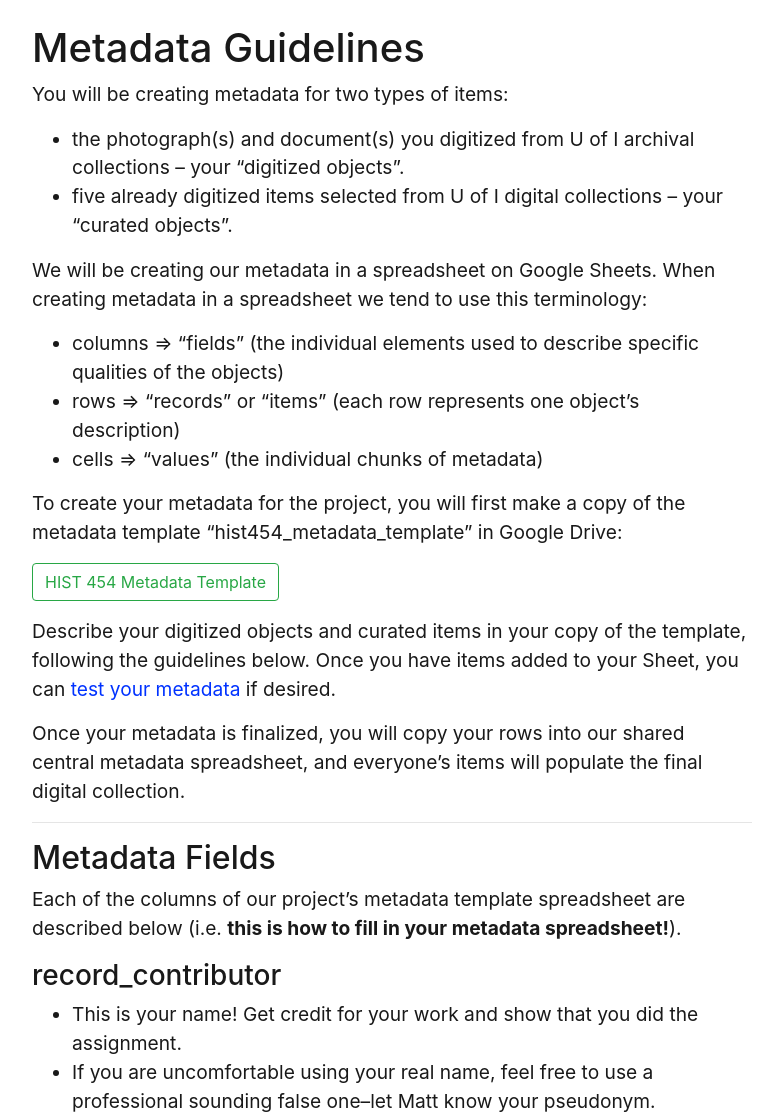
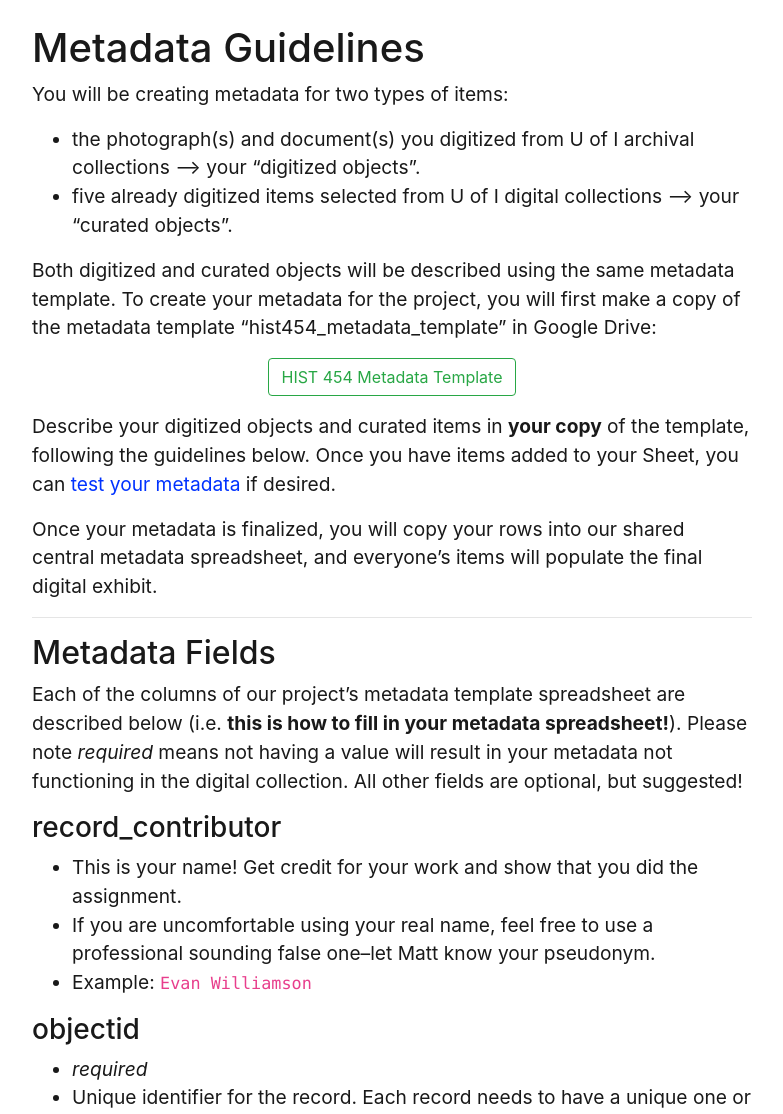
Before and after one commit to evanwill/hist-454-2022, a Jekyll site: the page built from pages/project/metadata.md, in a window 1280 px wide and 1400 px high. Shown: the part 286-1400 px from the top of the window, without its empty margins (248-1031 px from the left). Built offline with Jekyll 4.4.1, drawn with Linux system fonts in a browser that asks for light colours; some of the changed text lies outside the part shown.

Commit message:
rearrange metadata details

```diff
--- a/_data/config-nav.csv
+++ b/_data/config-nav.csv
@@ -12,4 +12,5 @@
 Digitization Guidelines,/digitization.html,About
 Curation Guidelines,/curation.html,About
 Metadata Guidelines,/metadata.html,About
+Spreadsheet Tips,/spreadsheets.html,About
 Test Metadata,/setup/,About
--- a/assets/hist404-template.csv
+++ b/assets/hist404-template.csv
@@ -1,3 +1,3 @@
-record_contributor,objectid,filename,title,creator,date,description,subject,location,latitude,longitude,source,source_link,identifier,type,format_original,format,rightsstatement
-Example Person,hist454-ep01,hist454-ep01.jpg,Portrait of Two Men Burned in the Forest Fire,"Barnard Studio (Wallace, Idaho)",1910-01-10,"Posed studio portrait of two men. Both are wrapped in bandages. The man on the left has a large bandage on his head under his hat, and his face exhibits peeling. The man on the right has a similar injury, and also has both of his hands wrapped in gauze. l-r: Mr. Zeller, Anton Canjar. 5 x 7 black and white glass negative.",group portraits; commercial portraiture; fire (physical concept); fire damage; fires (events),"Wallace, Idaho",47.48089,-115.928038,"PG 8, Barnard-Stockbridge Collection, University of Idaho Library Special Collections and Archives",,pg8-x-545i,Image;StillImage,,image/jpeg,http://rightsstatements.org/vocab/NoC-US/1.0/
-Example Person,hist454ep02,https://uidaholib.github.io/hist404-fall2018/objects/mg5-037-001534.pdf,First Aid Contest Flyer,Twin City First Aid Association,1918-04-22,"This flyer is advertising a first aid comptetion and the prizes for the winners of said contest are listed. This contest took place during World War I and this can be seen in the advertising.",Contest; Flyer; First Aid,"Wallace, Idaho",47.47141,-115.924357,Stanley Easton,,mg5-037-001534,Text,,application/pdf,http://rightsstatements.org/vocab/NoC-US/1.0/
+record_contributor,objectid,filename,title,creator,date,description,subject,location,latitude,longitude,source,identifier,type,format_original,format,rightsstatement
+Example Person,hist454-ep01,hist454-ep01.jpg,Portrait of Two Men Burned in the Forest Fire,"Barnard Studio (Wallace, Idaho)",1910-01-10,"Posed studio portrait of two men. Both are wrapped in bandages. The man on the left has a large bandage on his head under his hat, and his face exhibits peeling. The man on the right has a similar injury, and also has both of his hands wrapped in gauze. l-r: Mr. Zeller, Anton Canjar. 5 x 7 black and white glass negative.",group portraits; commercial portraiture; fire (physical concept); fire damage; fires (events),"Wallace, Idaho",47.48089,-115.928038,"PG 8, Barnard-Stockbridge Collection, University of Idaho Library Special Collections and Archives",pg8-x-545i,Image;StillImage,,image/jpeg,http://rightsstatements.org/vocab/NoC-US/1.0/
+Example Person,hist454ep02,https://uidaholib.github.io/hist404-fall2018/objects/mg5-037-001534.pdf,First Aid Contest Flyer,Twin City First Aid Association,1918-04-22,"This flyer is advertising a first aid comptetion and the prizes for the winners of said contest are listed. This contest took place during World War I and this can be seen in the advertising.",Contest; Flyer; First Aid,"Wallace, Idaho",47.47141,-115.924357,Stanley Easton,mg5-037-001534,Text,,application/pdf,http://rightsstatements.org/vocab/NoC-US/1.0/
--- a/pages/project/metadata.md
+++ b/pages/project/metadata.md
@@ -8,24 +8,19 @@
 
 You will be creating metadata for two types of items:
 
-- the photograph(s) and document(s) you digitized from U of I archival collections -- your "digitized objects".
-- five already digitized items selected from U of I digital collections -- your "curated objects".
+- the photograph(s) and document(s) you digitized from U of I archival collections --> your "digitized objects".
+- five already digitized items selected from U of I digital collections --> your "curated objects".
 
-We will be creating our metadata in a spreadsheet on Google Sheets.
-When creating metadata in a spreadsheet we tend to use this terminology:
-
-- columns => "fields" (the individual elements used to describe specific qualities of the objects)
-- rows => "records" or "items" (each row represents one object's description)
-- cells => "values" (the individual chunks of metadata)
-
+Both digitized and curated objects will be described using the same metadata template.
 To create your metadata for the project, you will first make a copy of the metadata template "hist454_metadata_template" in Google Drive:
 
 [HIST 454 Metadata Template](https://docs.google.com/spreadsheets/d/1UG_JhZ1lYLsFeoNpO_D7dztmG8elcZlEaID-mz7QTh8/copy?usp=sharing){:.btn .btn-outline-success target="_blank" rel="noopener"}
+{:.text-center}
 
-Describe your digitized objects and curated items in your copy of the template, following the guidelines below.
+Describe your digitized objects and curated items in **your copy** of the template, following the guidelines below.
 Once you have items added to your Sheet, you can [test your metadata]({{ '/setup/' | relative_url }}) if desired.
 
-Once your metadata is finalized, you will copy your rows into our shared central metadata spreadsheet, and everyone's items will populate the final digital collection.
+Once your metadata is finalized, you will copy your rows into our shared central metadata spreadsheet, and everyone's items will populate the final digital exhibit.
 
 -----------
 
@@ -33,6 +28,8 @@
 
 Each of the columns of our project's metadata template spreadsheet are described below
 (i.e. **this is how to fill in your metadata spreadsheet!**).
+Please note *required* means not having a value will result in your metadata not functioning in the digital collection.
+All other fields are optional, but suggested!
 
 ### record_contributor
 
@@ -124,15 +121,9 @@
 ### source
 
 - The related source collection or resource from which the object is derived.
-    - For your digitized items, this will be the collection designation and name as found in the finding aid.
-    - For curated items, copy the source from the original item metadata.
+    - For your digitized items, this will be the collection designation and name as found in the finding aid. If possible, it is helpful to include a link to the finding aid.
+    - For curated items, copy the source from the original item metadata, and/or include a link to the item page in the original digital collection.
 - Example value: `PG 8, Barnard-Stockbridge Collection, University of Idaho Library Special Collections and Archives`
-
-### source_link
-
-- A link to more information about the source.
-    - For your digitized items, include the link to the collection finding aid if possible.
-    - For curated items, include the link to the item page in the collection.
 - Example finding aid link: `http://archiveswest.orbiscascade.org/ark:/80444/xv65328`
 - Example item page link: `https://www.lib.uidaho.edu/digital/barstock/items/barstock133.html`
 
```
Also changed, not shown: pages/about.md (+1 -1 lines), pages/project/digitization.md (+1 -0 lines), pages/project/spreadsheets.md (added, +16 -0 lines).
